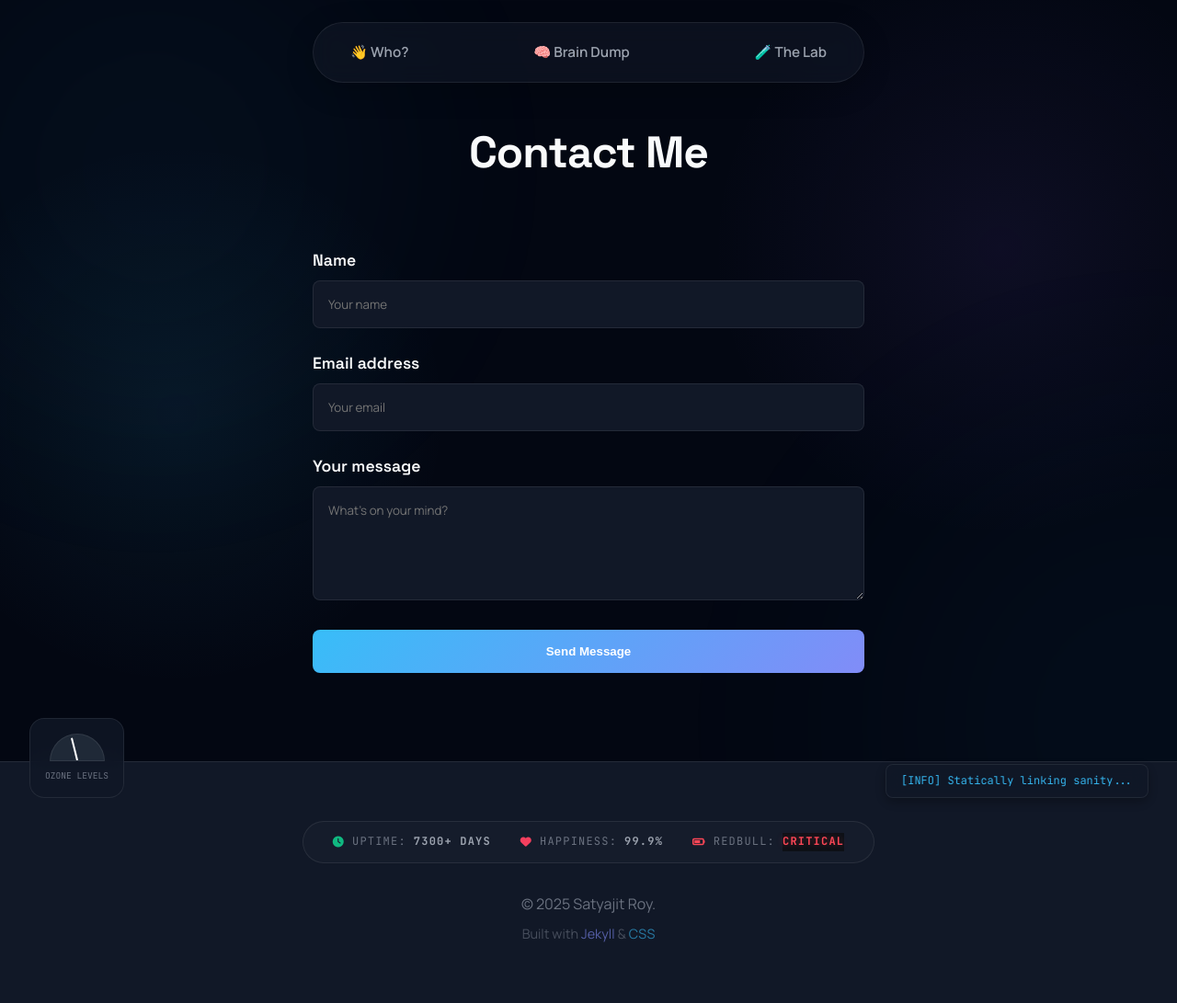
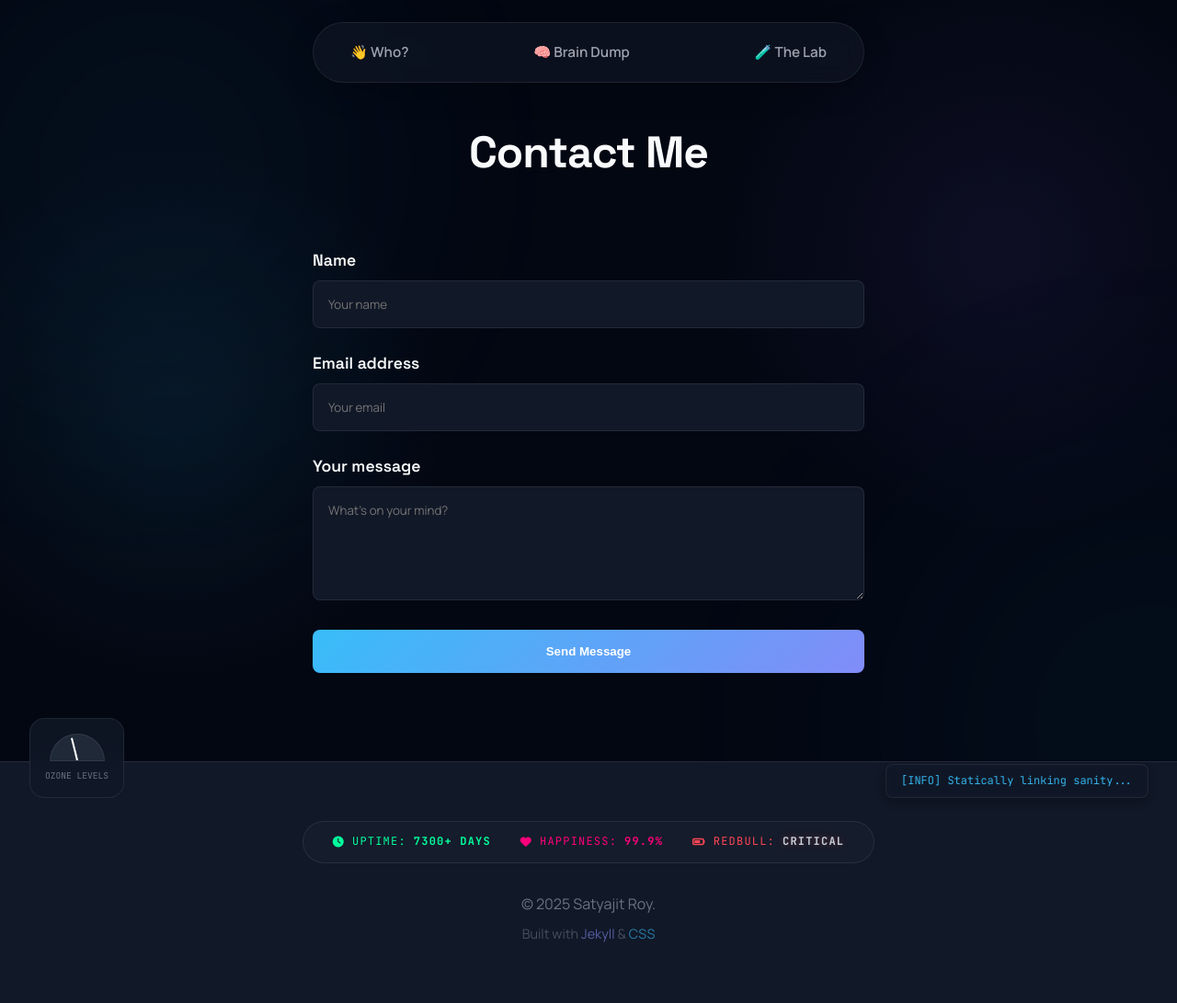
Before and after one commit to kodelint/kodelint.github.io, a Jekyll site: the page built from contact.md, in a window 1280 px wide. Shown: the whole page at 92% size. Built offline with Jekyll 4.4.1, drawn with Linux system fonts in a browser that asks for light colours; nearby versions of some CDN libraries.

Commit message:
UI Polish: Brightened status colors, fixed 'Critical' text background, and moved profile picture below the name line

```diff
--- a/_includes/nav.html
+++ b/_includes/nav.html
@@ -33,15 +33,6 @@
           <span class="greeting">Hello there,</span>
           <span class="name-line">I'm <span class="name">{{site.data.blogger.name}}</span></span>
         </h1>
-        <p class="desc">{{site.data.blogger.description}}</p>
-        <div class="social">
-          {% for i in site.data.blogger.social %}
-          <a href="{{i.url}}" target="_blank" rel="noopener noreferrer" aria-label="{{i.title}}">
-            <img src="{{site.url}}{{site.baseurl}}/assets/png/{{i.title}}.png" alt="" class="icon" />
-          </a>
-          {% endfor %}
-        </div>
-      </div>
         <div class="about-visual">
           <div class="profile-container">
             <div class="profile-hud">
@@ -54,6 +45,7 @@
             <img class="profile" src="{{site.data.blogger.image}}" alt="{{site.data.blogger.name}}" />
           </div>
         </div>
+        <p class="desc">{{site.data.blogger.description}}</p>
     </div>
   </div>
 </header>
--- a/assets/css/main.css
+++ b/assets/css/main.css
@@ -193,7 +193,7 @@
   flex-direction: column;
   align-items: center;
   justify-content: center;
-  gap: 3rem;
+  gap: 2rem;
   max-width: 900px;
   margin: 0 auto;
 }
@@ -759,17 +759,17 @@
   gap: 0.5rem;
 }
 
-.status-item.uptime i { color: #10b981; } /* Emerald */
-.status-item.happiness i { color: #f43f5e; } /* Rose */
-.status-item.redbull i { color: #ff4757; } /* Red */
+.status-item.uptime { color: #00ff9d !important; } /* Hyper Green */
+.status-item.happiness { color: #ff007a !important; } /* Hyper Pink */
+.status-item.redbull { color: #ff4757 !important; } /* Hyper Red */
 
 .status-value {
-  color: var(--text-secondary);
-  font-weight: 700;
+  color: inherit;
+  font-weight: 800;
 }
 
 .status-value.highlight {
-  color: #ff4757; /* Critical red */
+  background: transparent !important;
   animation: pulseRed 2s infinite;
 }
 
```
Lines whose indentation alone changed are shown as unchanged.
